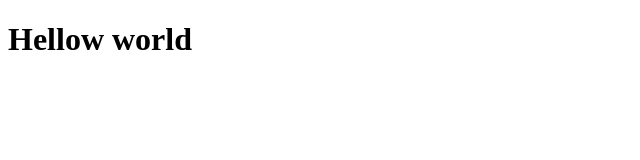
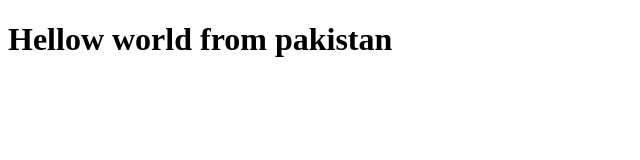
Before and after one commit to muzammalkazmi/initial-deploymnet, a plain HTML site: page index.html in a window 1280 px wide. Shown: the whole page, without its empty margins (0-640 px from the left). Drawn offline with Linux system fonts and the light colour scheme.

Commit message:
Update index.html

```diff
--- a/index.html
+++ b/index.html
@@ -6,6 +6,6 @@
     <title>Welcome</title>
 </head>
 <body>
-    <h1>Hellow world</h1>
+    <h1>Hellow world from pakistan</h1>
 </body>
 </html>
```
